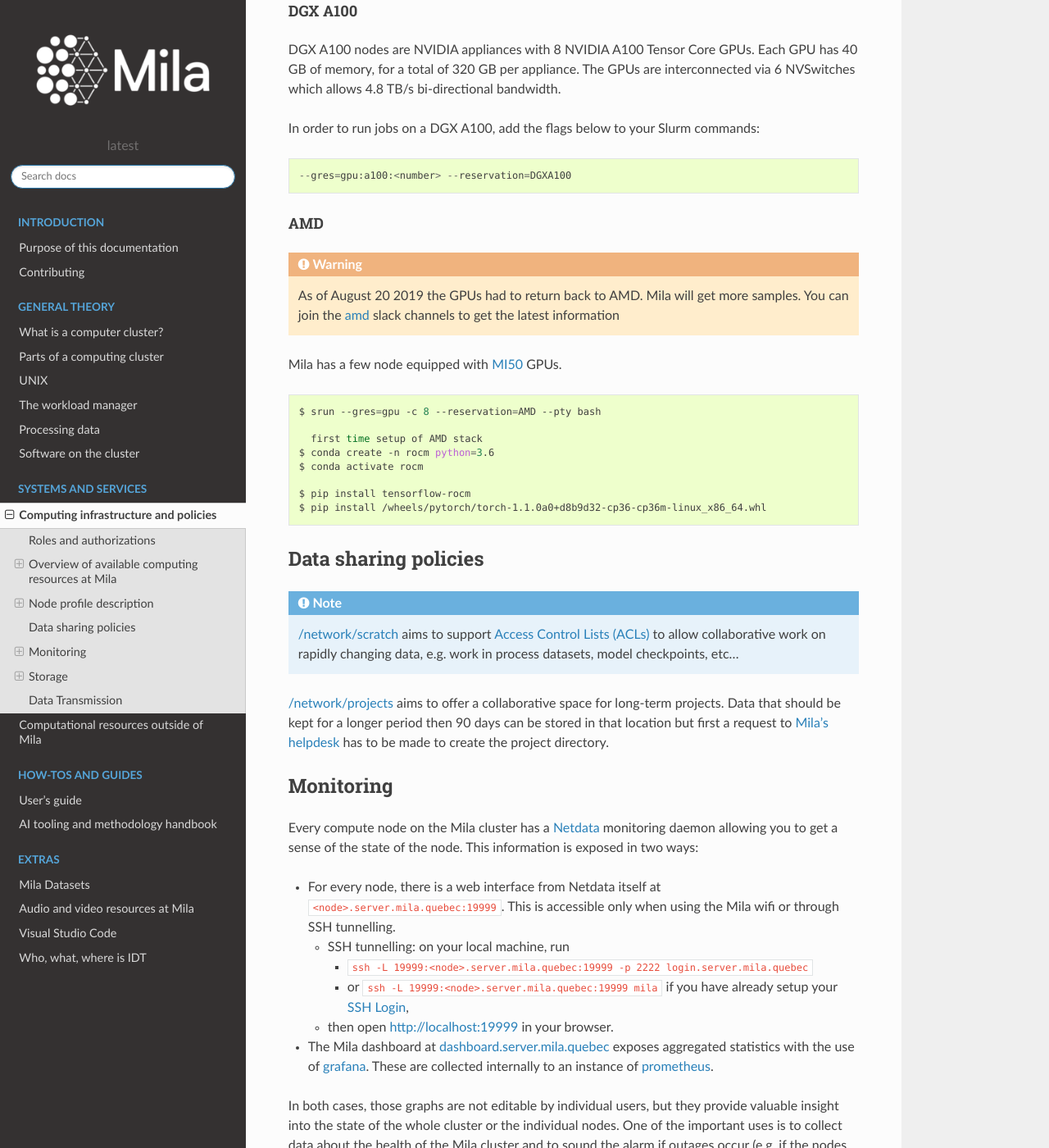
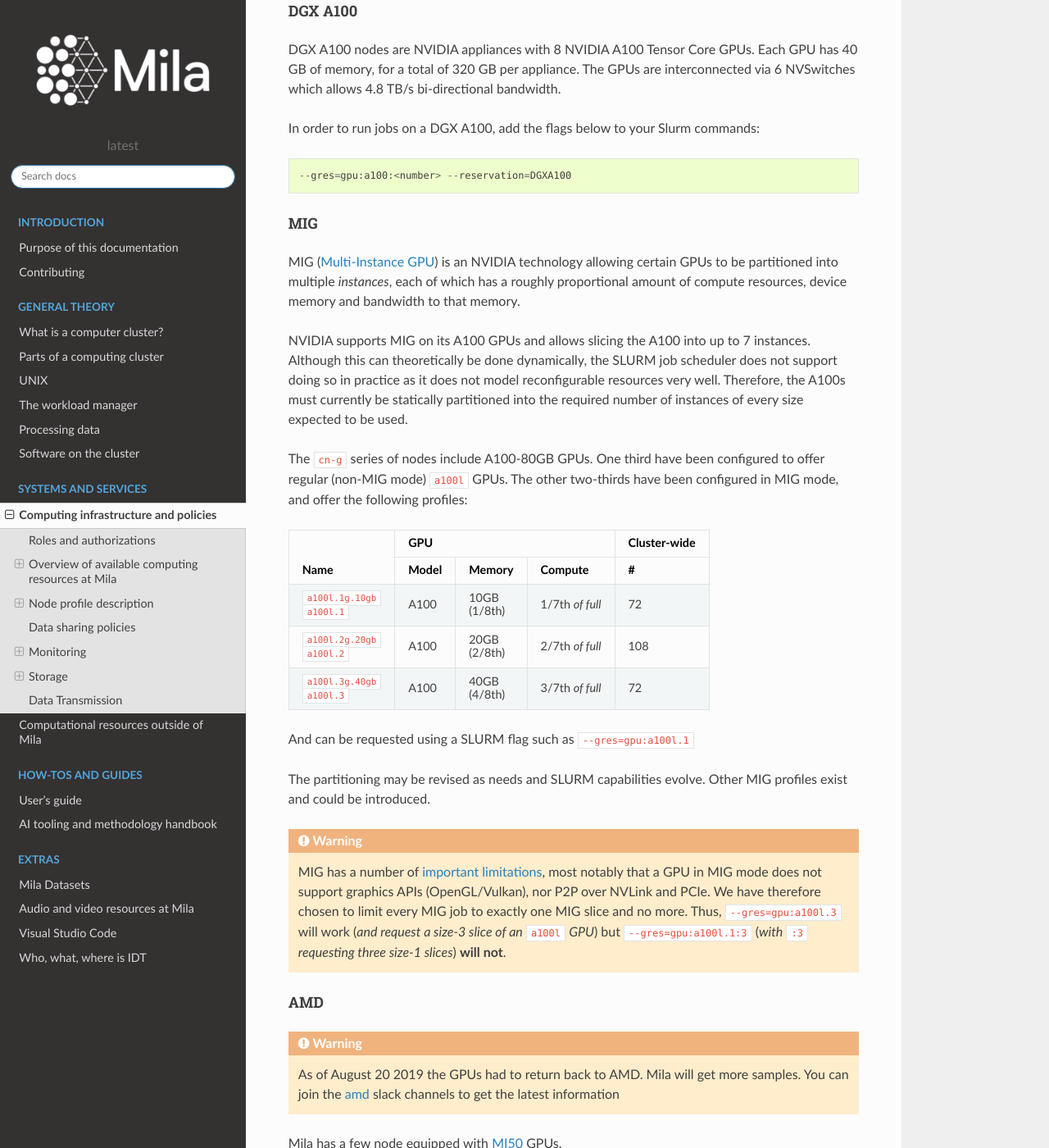
Before and after one commit to mila-iqia/mila-docs, a Sphinx documentation site: the page built from docs/Information.rst, in a window 1280 px wide and 1400 px high, scrolled down 2146 px. Shown: the whole window at 82% size. Built offline with Sphinx 7.4.7 and the Read the Docs theme 2.0.0, drawn with Linux system fonts in a browser that asks for light colours.

Commit message:
Update documentation for MIG
Describe new NVIDIA MIG GPU feature and SLURM syntaxes allowed. Warn about limitations.

```diff
--- a/docs/Information_nodes.rst
+++ b/docs/Information_nodes.rst
@@ -70,6 +70,60 @@
 
     --gres=gpu:a100:<number> --reservation=DGXA100
 
+MIG
+^^^
+
+.. _mig_nodes:
+
+MIG (`Multi-Instance GPU <https://www.nvidia.com/en-us/technologies/multi-instance-gpu/>`_)
+is an NVIDIA technology allowing certain GPUs to be
+partitioned into multiple *instances*, each of which has a roughly proportional
+amount of compute resources, device memory and bandwidth to that memory.
+
+NVIDIA supports MIG on its A100 GPUs and allows slicing the A100 into up to 7
+instances. Although this can theoretically be done dynamically, the SLURM job
+scheduler does not support doing so in practice as it does not model
+reconfigurable resources very well. Therefore, the A100s must currently be
+statically partitioned into the required number of instances of every size
+expected to be used.
+
+The ``cn-g`` series of nodes include A100-80GB GPUs. One third have been
+configured to offer regular (non-MIG mode) ``a100l`` GPUs. The other two-thirds
+have been configured in MIG mode, and offer the following profiles:
+
++-----------------------------+----------------------------------------+--------------+
+|          Name               |     GPU                                | Cluster-wide |
+|                             +----------+---------------+-------------+--------------+
+|                             |   Model  |     Memory    |   Compute   |      #       |
++=============================+==========+===============+=============+==============+
+| ``a100l.1g.10gb``:h:`<p>`   |          | 10GB :h:`<p>` | 1/7th       |     72       |
+| ``a100l.1``                 | A100     | (1/8th)       | *of full*   |              |
++-----------------------------+----------+---------------+-------------+--------------+
+| ``a100l.2g.20gb``:h:`<p>`   |          | 20GB :h:`<p>` | 2/7th       |     108      |
+| ``a100l.2``                 | A100     | (2/8th)       | *of full*   |              |
++-----------------------------+----------+---------------+-------------+--------------+
+| ``a100l.3g.40gb``:h:`<p>`   |          | 40GB :h:`<p>` | 3/7th       |     72       |
+| ``a100l.3``                 | A100     | (4/8th)       | *of full*   |              |
++-----------------------------+----------+---------------+-------------+--------------+
+
+And can be requested using a SLURM flag such as ``--gres=gpu:a100l.1``
+
+The partitioning may be revised as needs and SLURM capabilities evolve. Other
+MIG profiles exist and could be introduced.
+
+
+.. warning::
+
+    MIG has a number of `important limitations <https://docs.nvidia.com/datacenter/tesla/mig-user-guide/index.html#app-considerations>`_,
+    most notably that a GPU in MIG mode does not support graphics APIs
+    (OpenGL/Vulkan), nor P2P over NVLink and PCIe. We have therefore chosen to
+    limit every MIG job to exactly one MIG slice and no more. Thus,
+    ``--gres=gpu:a100l.3`` will work (*and request a size-3 slice of an*
+    ``a100l`` *GPU*) but ``--gres=gpu:a100l.1:3`` (*with* ``:3`` *requesting
+    three size-1 slices*) **will not**.
+
+
+
 AMD
 ^^^
 
```
